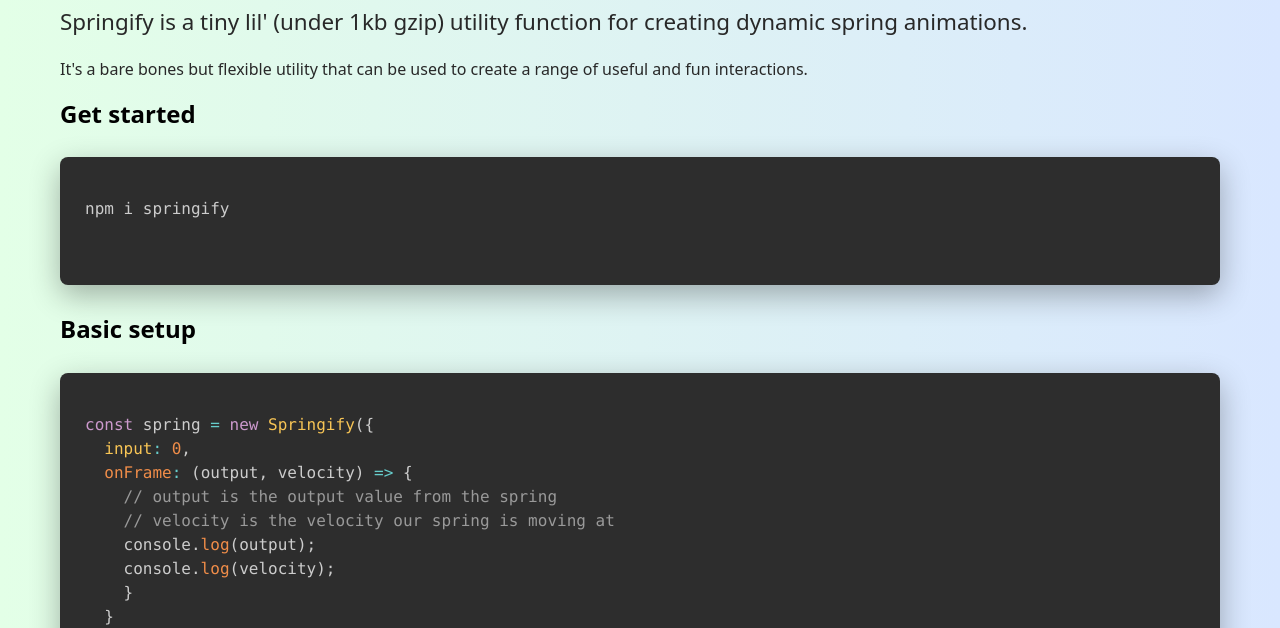
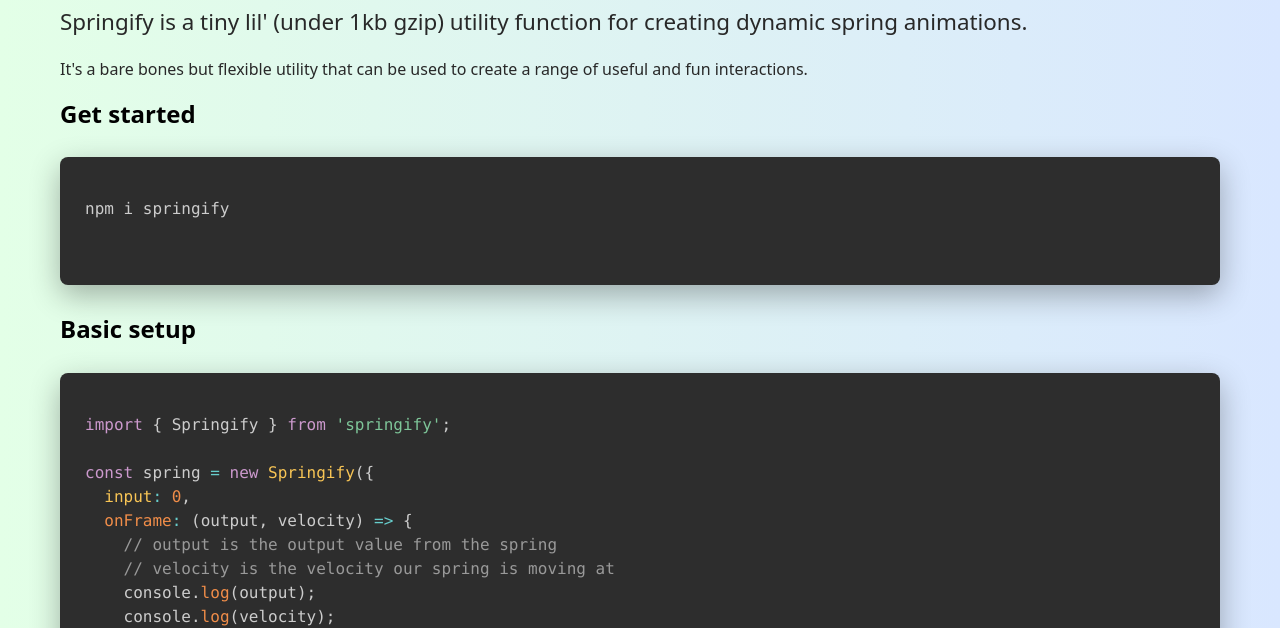
Before and after one commit to LukeCarlThompson/springify, a website built with Vite: page index.html in a window 1280 px wide. Shown: the part 182-810 px from the top of the page. Built offline with nearby package versions, Linux system fonts and the light colour scheme.

Commit message:
add import statement to examples

```diff
--- a/index.html
+++ b/index.html
@@ -29,6 +29,8 @@
       <div class="section--code">
         <pre>
           <code class="language-javascript">
+import { Springify } from 'springify';
+
 const spring = new Springify({
   input: 0,
   onFrame: (output, velocity) => {
@@ -91,6 +93,8 @@
       <div class="section--code">
         <pre>
             <code class="language-javascript">
+import { Springify } from 'springify';
+
 const sailboat = document.querySelector('.sailboat');
 const sailAwayButton = document.querySelector('.sailboat--away');
 const sailBackButton = document.querySelector('.sailboat--back');
@@ -131,6 +135,8 @@
       <div class="section--code">
         <pre>
               <code class="language-javascript">
+import { Springify } from 'springify';
+
 const button = document.querySelector('.demo-button');
 
 const springyButton = new Springify({
@@ -177,6 +183,8 @@
       <div class="section--code">
         <pre>
               <code class="language-javascript">
+import { Springify } from 'springify';
+
 const spider = document.querySelector('.spider');
 const spiderArea = document.querySelector('.section--example-spider');
 
@@ -205,6 +213,8 @@
       <div class="section--code">
         <pre>
           <code class="language-javascript">
+import { Springify } from 'springify';
+
 const helicopter = document.querySelector('.helicopter');
 const helicopterDemo = document.querySelector('.section--example-helicopter');
 
```
